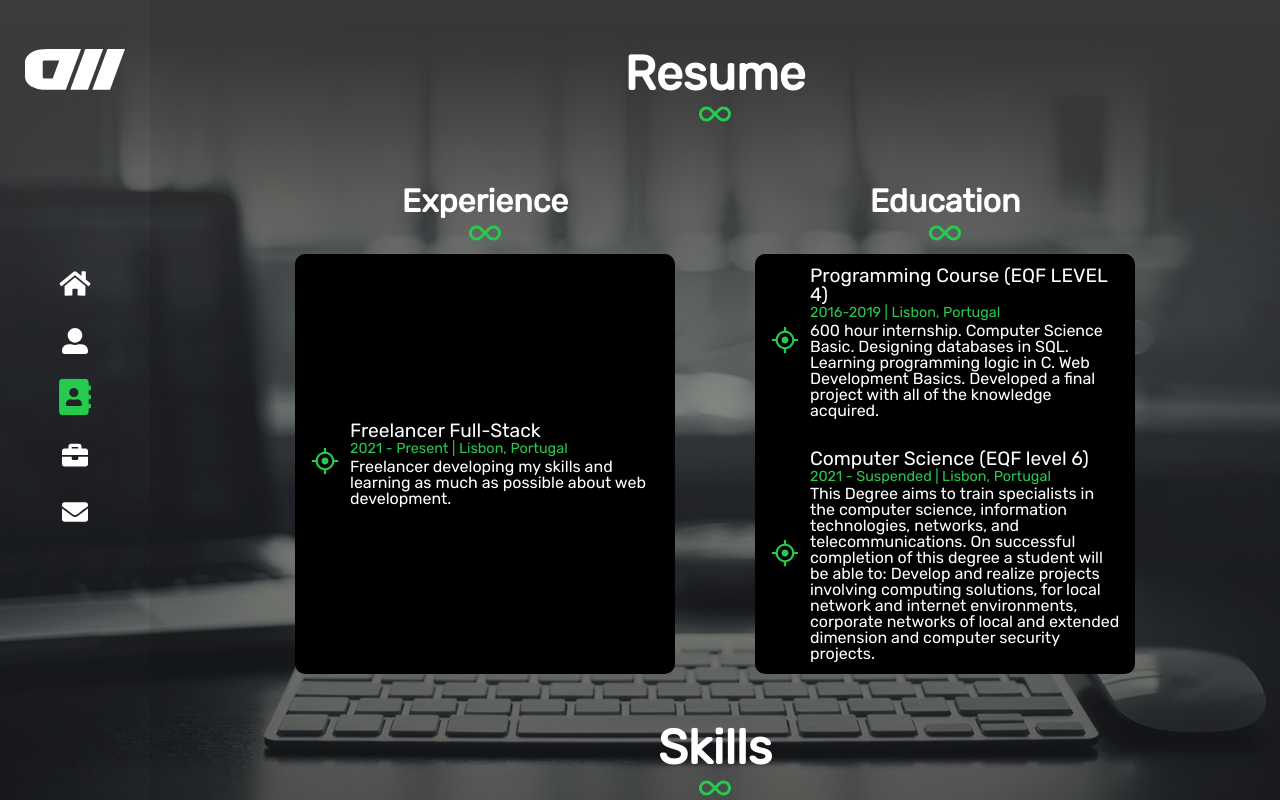
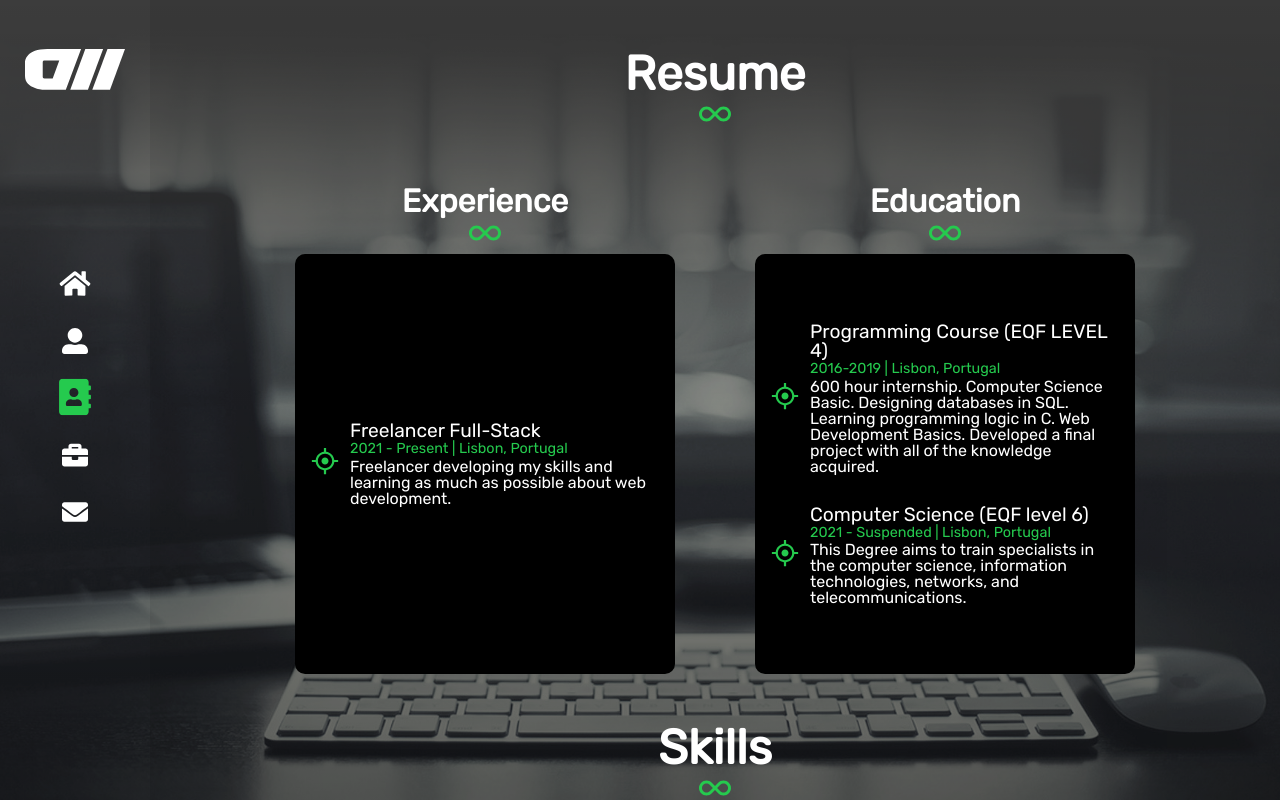
Before and after one commit to dlmarques/dlmarques.com, a React (Create React App) app: page /resume in a window 1280 px wide. Built offline with nearby package versions, Linux system fonts and the light colour scheme.

Commit message:
some scss changes

```diff
--- a/src/pages/App/Resume/Resume.jsx
+++ b/src/pages/App/Resume/Resume.jsx
@@ -15,8 +15,10 @@ import mongo from "../../../assets/img/mongodb.svg";
 import "./Resume.scss";
 
 const Resume = () => {
+
+
   return (
-    <div className="resume-container animate__animated animate__fadeInDownBig">
+    <div className="resume-container animate__animated animate__fadeInDownBig" >
       <div className="title">
         <h1>Resume</h1>
         <span>
@@ -120,7 +122,7 @@ const Resume = () => {
                 <h3>Computer Science (EQF level 6)</h3>
                 <h4>2021 - Suspended | Lisbon, Portugal</h4>
                 <p>
-                This Degree aims to train specialists in the computer science, information technologies, networks, and telecommunications. On successful completion of this degree a student will be able to: Develop and realize projects involving computing solutions, for local network and internet environments, corporate networks of local and extended dimension and computer security projects.
+                This Degree aims to train specialists in the computer science, information technologies, networks, and telecommunications.
                 </p>
               </div>
             </div>
--- a/src/pages/App/Resume/Resume.scss
+++ b/src/pages/App/Resume/Resume.scss
@@ -138,7 +138,7 @@
   .skills-card{
       background-color: rgb(0, 0, 0);
         height: 250px;
-        width: 300px;
+        width: 500px;
         border-radius: 10px;
         margin: 10px;
 
```
